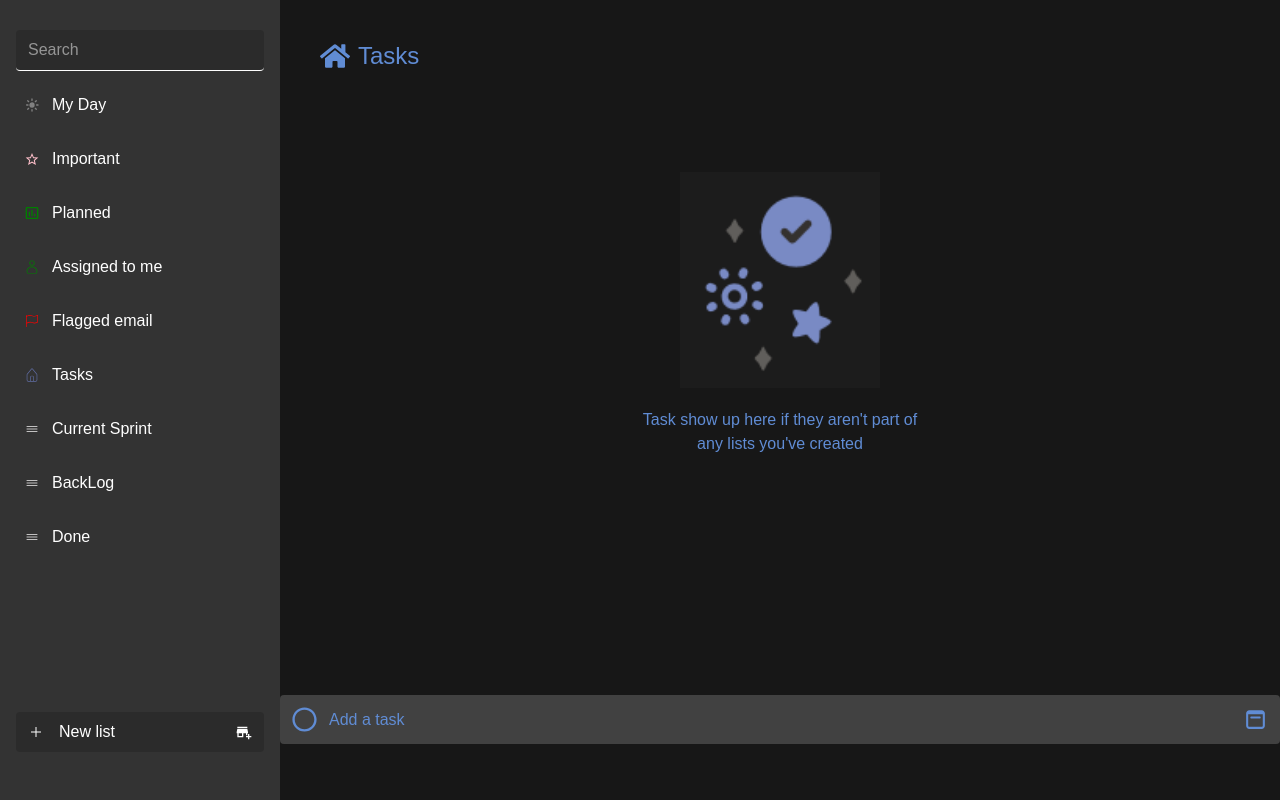
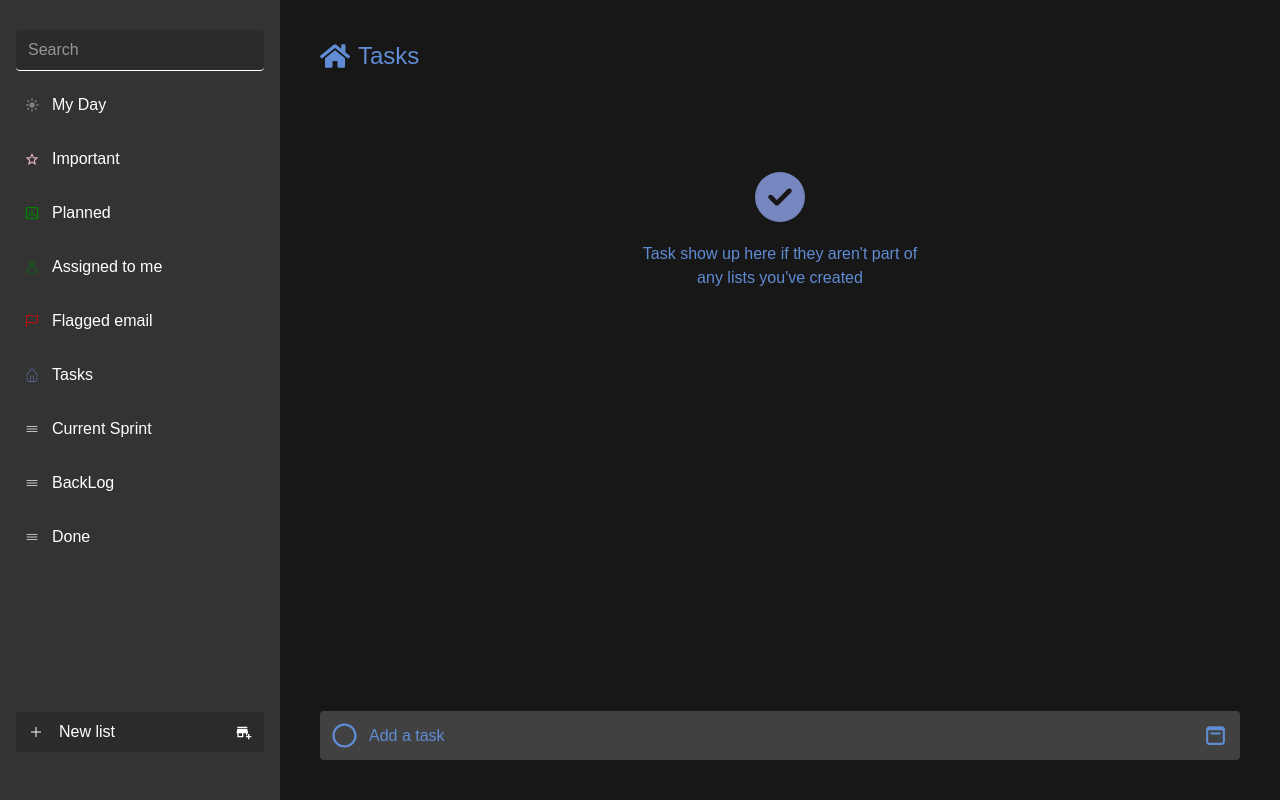
Before and after one commit to v-asad/todo-ext, a Next.js app: page / in a window 1280 px wide. Built offline with nearby package versions, Linux system fonts and the light colour scheme.

Commit message:
fix the design

```diff
--- a/src/app/page.tsx
+++ b/src/app/page.tsx
@@ -9,6 +9,7 @@
 import { FaHome, FaRegCircle } from "react-icons/fa";
 import DateSelector from "./components/DateSelector";
 import { useState, ChangeEvent, useEffect } from "react";
+import { FaCircleCheck } from "react-icons/fa6";
 
 export type Task = {
   id: string;
@@ -65,9 +66,9 @@
     setTaskDate(date);
     setShowDateMenu(false);
   };
-  const handleClose = ()=> {
-    setShowDateMenu(false)
-  }
+  const handleClose = () => {
+    setShowDateMenu(false);
+  };
   useEffect(() => {
     const sorted = [...tasks].sort((a, b) => {
       if (a.status && !b.status) return 1;
@@ -78,7 +79,7 @@
   }, [tasks]);
 
   return (
-    <div className="w-full p-10 bg-[black]/91 h-screen relative overflow-hidden">
+    <div className="w-full flex flex-col justify-between p-10 bg-[black]/91 h-screen relative overflow-hidden">
       <div>
         <div className="flex gap-2 items-center">
           <button onClick={handleAddTask}>
@@ -88,12 +89,7 @@
         </div>
         {tasks.length === 0 && (
           <div className="w-full flex flex-col gap-[20px] justify-center items-center mt-[100px]">
-            <Image
-              alt="task"
-              width={200}
-              height={200}
-              src={"/assets/taskimg.PNG"}
-            />
+            <FaCircleCheck size={50} color="#7686bf" />
             <p className="text-[#608cd4] w-full max-w-[300px] text-center">
               Task show up here if they aren't part of any lists you've created
             </p>
@@ -106,9 +102,17 @@
           onTaskDelete={deleteTask}
         />
 
-        <div className="w-full flex justify-center items-end py-20">
+        <div className="w-full h-full flex justify-center items-end">
           <Toaster position="top-center" />
-          <div className="w-full flex justify-between items-center max-w-[1000px] bg-[grey]/40 p-3 rounded absolute bottom-14">
+        </div>
+
+        <Drawer
+          isOpen={isSidebarOpen}
+          onClose={() => setIsSidebarOpen(false)}
+          selectedTask={selectedTask}
+        />
+      </div>
+      <div className="w-full flex justify-between items-center bg-[grey]/40 p-3 rounded ">
         <div className="w-full flex gap-3 justify-start items-center">
           <button onClick={handleAddTask}>
             <FaRegCircle color="#608cd4" className="h-[25px] w-[25px] " />
@@ -141,13 +145,5 @@
         )}
       </div>
     </div>
-
-        <Drawer
-          isOpen={isSidebarOpen}
-          onClose={() => setIsSidebarOpen(false)}
-          selectedTask={selectedTask}
-        />
-      </div>
-    </div>
   );
 }
```
Lines whose indentation alone changed are shown as unchanged.
